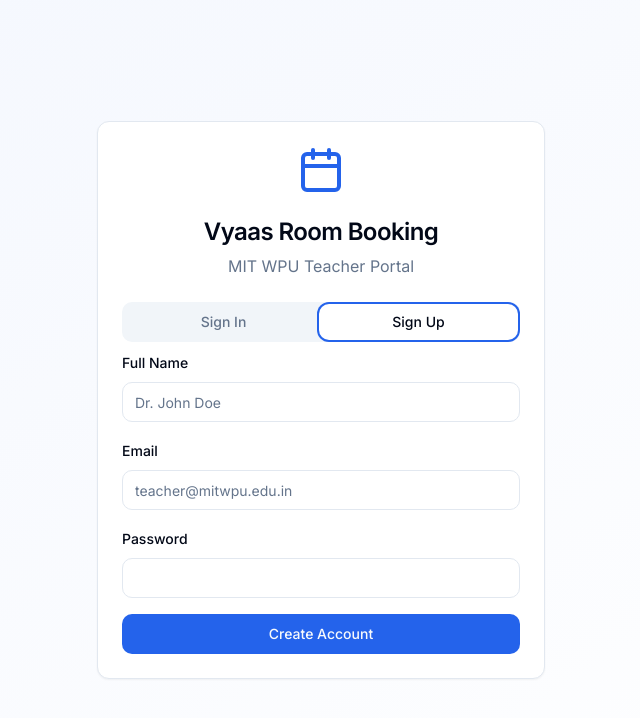
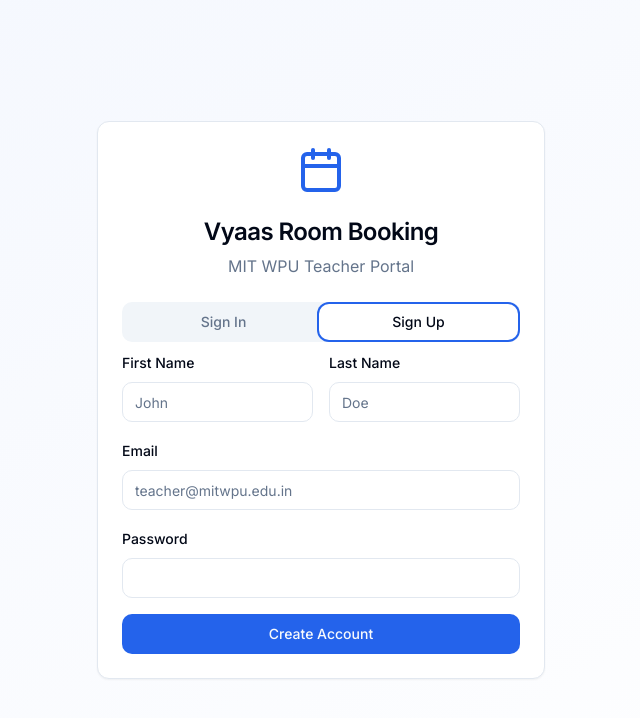
Before and after one commit to I-R-I-S-MIT-WPU/Vyas-Faculty-Availability, a React (Vite) app: page /auth in a window 1280 px wide. Both pictures are taken after a click on the tab "Sign Up". Shown: the top 718 px of the page, without its empty margins (319-959 px from the left). Built offline with nearby package versions, Linux system fonts and the light colour scheme; no server answers.

Commit message:
Naming consistency issue fixed

```diff
--- a/src/pages/Auth.tsx
+++ b/src/pages/Auth.tsx
@@ -13,7 +13,8 @@
 export default function Auth() {
   const [email, setEmail] = useState("");
   const [password, setPassword] = useState("");
-  const [fullName, setFullName] = useState("");
+  const [firstName, setFirstName] = useState("");
+  const [lastName, setLastName] = useState("");
   const [loading, setLoading] = useState(false);
   const { user } = useAuth();
   const navigate = useNavigate();
@@ -34,12 +35,12 @@
       toast({
         title: "Error",
         description: error.message,
-        variant: "destructive"
+        variant: "destructive",
       });
     } else {
       toast({
         title: "Success",
-        description: "Signed in successfully"
+        description: "Signed in successfully",
       });
       navigate("/");
     }
@@ -47,9 +48,18 @@
     setLoading(false);
   };
 
+  const TITLE_REGEX = /^(dr|prof|mr|mrs|ms)(\.|\s)+/i;
+
+  const cleanFirstName = (name: string) => {
+    return name.replace(TITLE_REGEX, "").trim();
+  };
+
   const handleSignUp = async (e: React.FormEvent) => {
     e.preventDefault();
     setLoading(true);
+
+    const cleanedFirstName = cleanFirstName(firstName);
+    const fullName = `${cleanedFirstName} ${lastName.trim()}`.trim();
 
     const { error } = await signUp(email, password, fullName);
 
@@ -57,12 +67,13 @@
       toast({
         title: "Error",
         description: error.message,
-        variant: "destructive"
+        variant: "destructive",
       });
     } else {
       toast({
         title: "Success",
-        description: "Account created successfully! Please check your email for verification."
+        description:
+          "Account created successfully! Please check your email for verification.",
       });
     }
 
@@ -79,6 +90,7 @@
           <CardTitle className="text-2xl">Vyaas Room Booking</CardTitle>
           <p className="text-muted-foreground">MIT WPU Teacher Portal</p>
         </CardHeader>
+
         <CardContent>
           <Tabs defaultValue="signin" className="w-full">
             <TabsList className="grid w-full grid-cols-2">
@@ -86,6 +98,7 @@
               <TabsTrigger value="signup">Sign Up</TabsTrigger>
             </TabsList>
 
+            {/* ---------- SIGN IN ---------- */}
             <TabsContent value="signin">
               <form onSubmit={handleSignIn} className="space-y-4">
                 <div className="space-y-2">
@@ -99,6 +112,7 @@
                     required
                   />
                 </div>
+
                 <div className="space-y-2">
                   <Label htmlFor="signin-password">Password</Label>
                   <Input
@@ -109,25 +123,42 @@
                     required
                   />
                 </div>
+
                 <Button type="submit" className="w-full" disabled={loading}>
                   {loading ? "Signing In..." : "Sign In"}
                 </Button>
               </form>
             </TabsContent>
 
+            {/* ---------- SIGN UP ---------- */}
             <TabsContent value="signup">
               <form onSubmit={handleSignUp} className="space-y-4">
-                <div className="space-y-2">
-                  <Label htmlFor="signup-name">Full Name</Label>
-                  <Input
-                    id="signup-name"
-                    type="text"
-                    placeholder="Dr. John Doe"
-                    value={fullName}
-                    onChange={(e) => setFullName(e.target.value)}
-                    required
-                  />
+                <div className="grid grid-cols-1 sm:grid-cols-2 gap-4">
+                  <div className="space-y-2">
+                    <Label htmlFor="first-name">First Name</Label>
+                    <Input
+                      id="first-name"
+                      type="text"
+                      placeholder="John"
+                      value={firstName}
+                      onChange={(e) => setFirstName(e.target.value)}
+                      required
+                    />
+                  </div>
+
+                  <div className="space-y-2">
+                    <Label htmlFor="last-name">Last Name</Label>
+                    <Input
+                      id="last-name"
+                      type="text"
+                      placeholder="Doe"
+                      value={lastName}
+                      onChange={(e) => setLastName(e.target.value)}
+                      required
+                    />
+                  </div>
                 </div>
+
                 <div className="space-y-2">
                   <Label htmlFor="signup-email">Email</Label>
                   <Input
@@ -139,6 +170,7 @@
                     required
                   />
                 </div>
+
                 <div className="space-y-2">
                   <Label htmlFor="signup-password">Password</Label>
                   <Input
@@ -149,6 +181,7 @@
                     required
                   />
                 </div>
+
                 <Button type="submit" className="w-full" disabled={loading}>
                   {loading ? "Creating Account..." : "Create Account"}
                 </Button>
```
